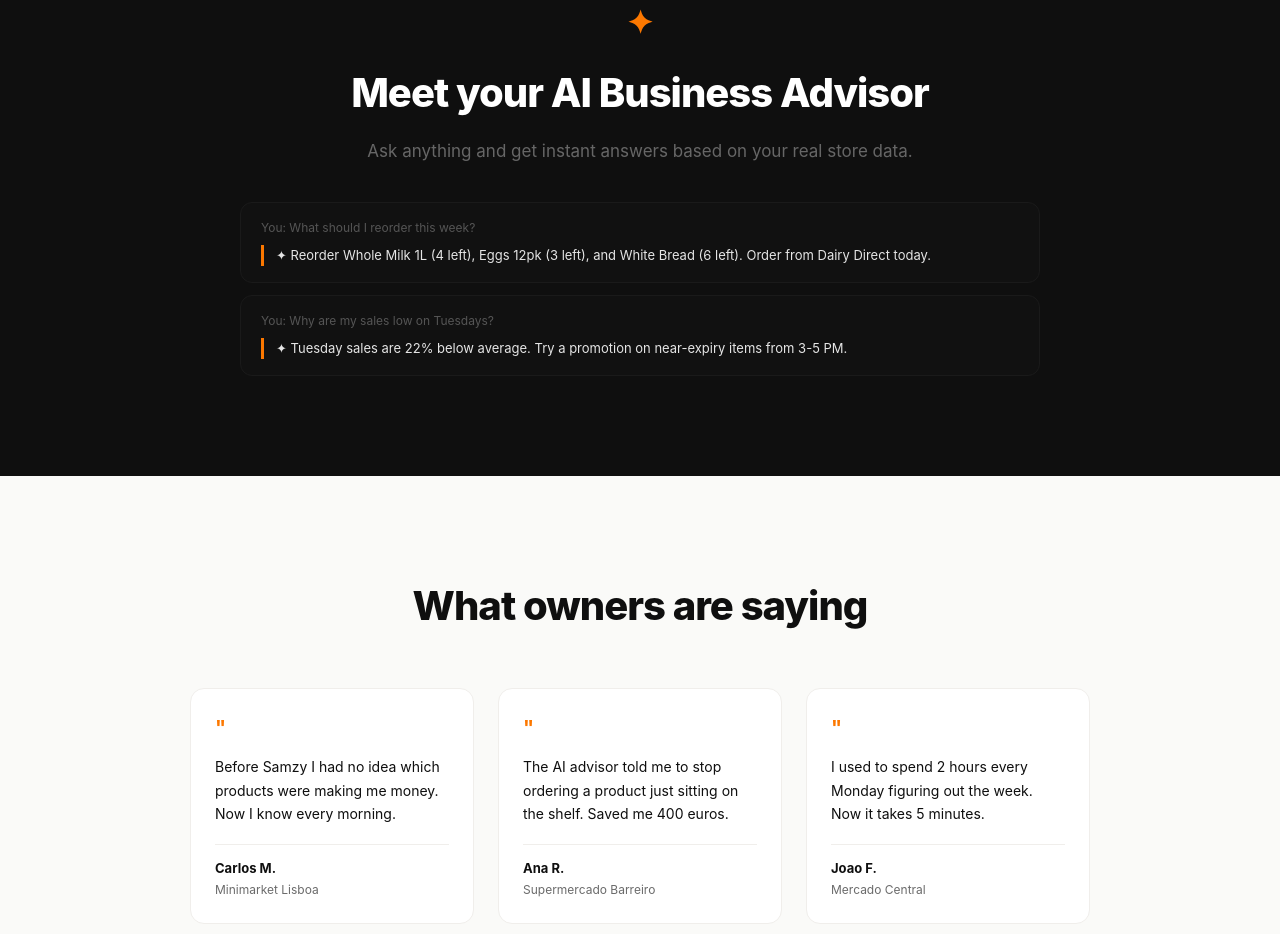
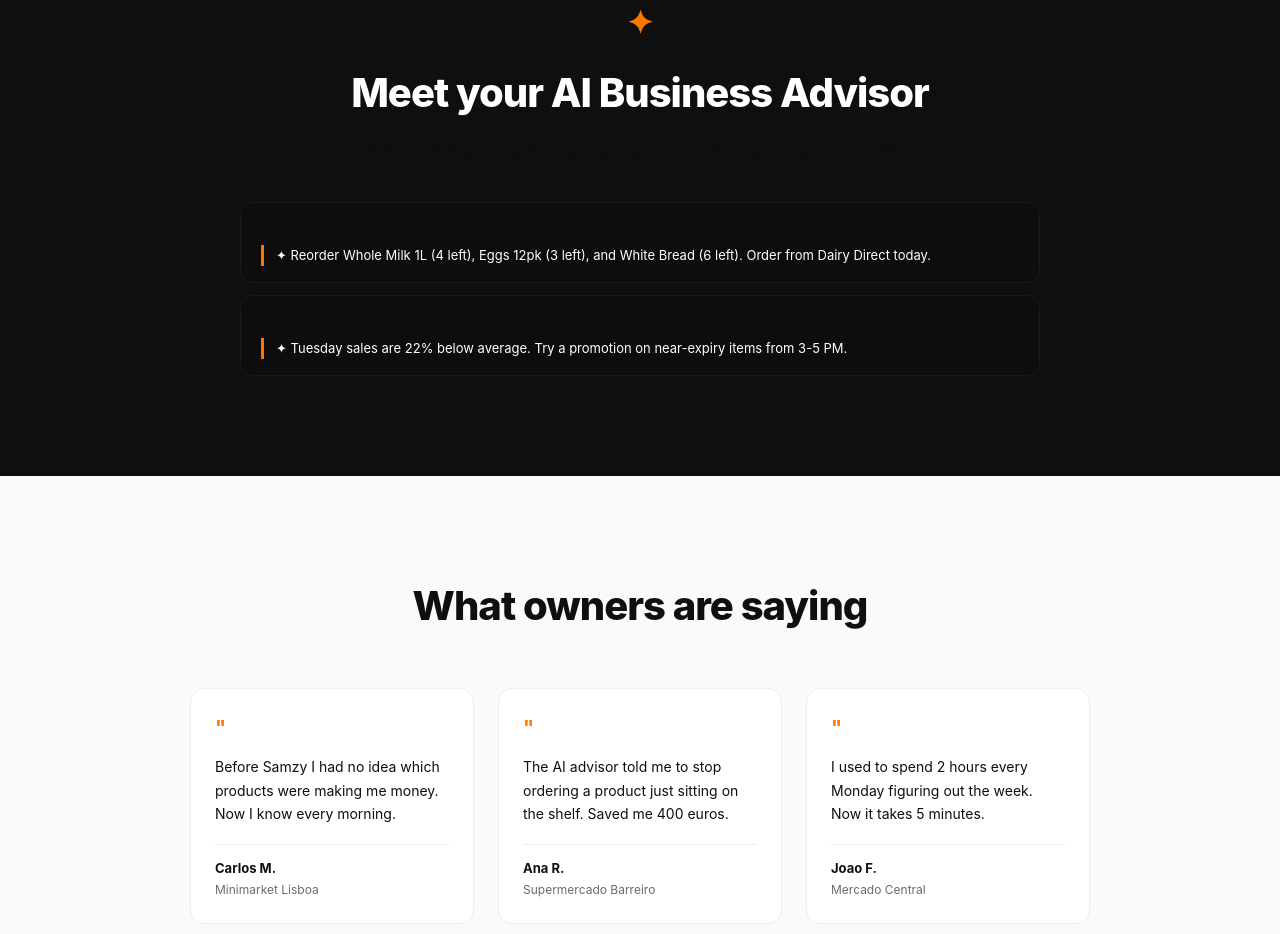
Before and after one commit to SamzyBusinessOperator/SAMZY, a Next.js app in the folder samzy-app/: page /landing in a window 1280 px wide. Shown: the part 2640-3574 px from the top of the page. Built offline with nearby package versions, Linux system fonts and the light colour scheme.

Commit message:
orange AI section white text

```diff
--- a/samzy-app/app/landing/page.tsx
+++ b/samzy-app/app/landing/page.tsx
@@ -153,15 +153,15 @@
         <div style={{ maxWidth: 800, margin: "0 auto", textAlign: "center" }}>
           <div style={{ fontSize: 32, color: ORANGE, marginBottom: 16, fontWeight: 700 }}>✦</div>
           <h2 style={{ fontSize: isMobile ? 28 : 40, fontWeight: 800, color: "#fff", marginBottom: 14, letterSpacing: -1 }}>Meet your AI Business Advisor</h2>
-          <p style={{ color: "#666", fontSize: isMobile ? 15 : 17, lineHeight: 1.7, marginBottom: 36 }}>Ask anything and get instant answers based on your real store data.</p>
+          <p style={{ color: BLACK, fontSize: isMobile ? 15 : 17, lineHeight: 1.7, marginBottom: 36 }}>Ask anything and get instant answers based on your real store data.</p>
           <div style={{ display: "flex", flexDirection: "column", gap: 12, textAlign: "left" }}>
             {[
               { q: "What should I reorder this week?", a: "Reorder Whole Milk 1L (4 left), Eggs 12pk (3 left), and White Bread (6 left). Order from Dairy Direct today." },
               { q: "Why are my sales low on Tuesdays?", a: "Tuesday sales are 22% below average. Try a promotion on near-expiry items from 3-5 PM." },
             ].map((item, i) => (
-              <div key={i} style={{ background: "#111", borderRadius: 12, padding: "16px 20px", border: "1px solid #1a1a1a" }}>
-                <p style={{ color: "#555", fontSize: 12, margin: "0 0 8px" }}>You: {item.q}</p>
-                <p style={{ color: "#e5e5e5", fontSize: 13, margin: 0, lineHeight: 1.6, borderLeft: "3px solid " + ORANGE, paddingLeft: 12 }}>✦ {item.a}</p>
+              <div key={i} style={{ background: "rgba(0,0,0,0.15)", borderRadius: 12, padding: "16px 20px", border: "1px solid #1a1a1a" }}>
+                <p style={{ color: BLACK, fontSize: 12, margin: "0 0 8px" }}>You: {item.q}</p>
+                <p style={{ color: "#fff", fontSize: 13, margin: 0, lineHeight: 1.6, borderLeft: "3px solid " + ORANGE, paddingLeft: 12 }}>✦ {item.a}</p>
               </div>
             ))}
           </div>
```
